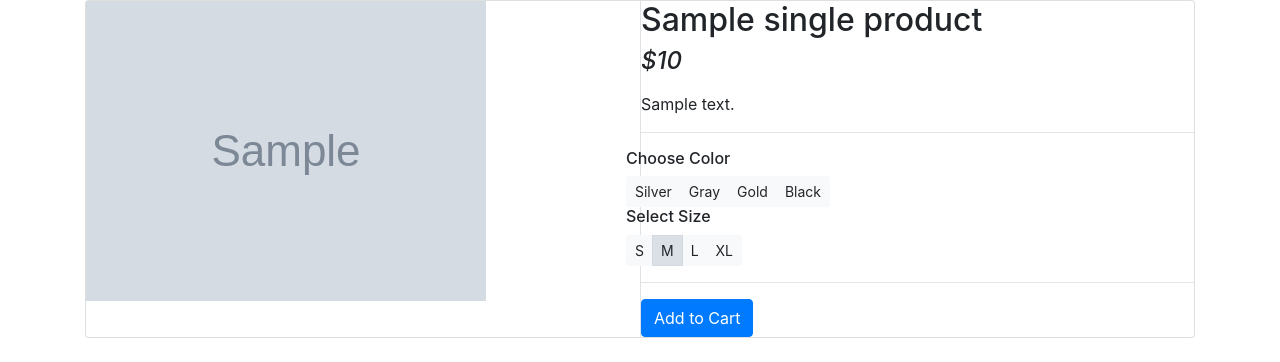
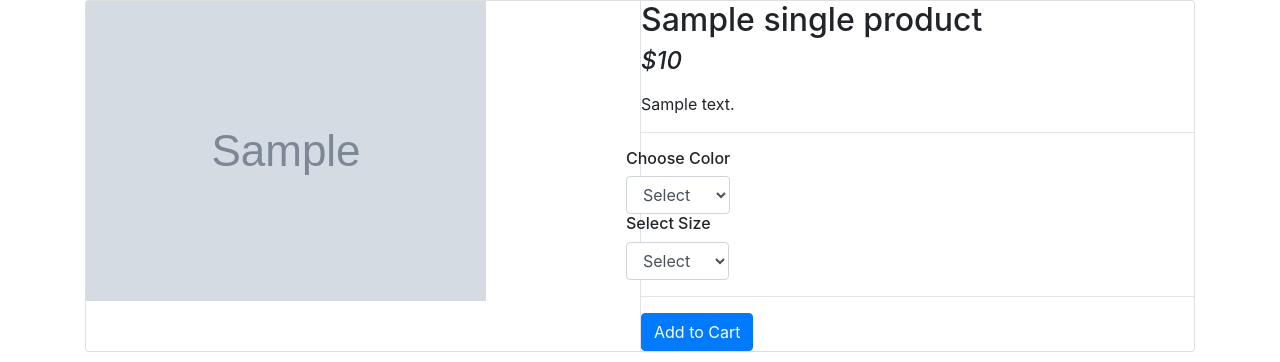
Before and after one commit to Amar-shrestha/django_ecommerce, a Django app: template templates/store/product_detail.html in a window 1280 px wide. Shown: the part 342-704 px from the top of the page. Run offline with Django 3.2, Linux system fonts and the light colour scheme; the template is opened without the code that fills it: most values are stand-ins (such as "Sample title", 1, 10 or a date in 2020); some libraries are stand-ins or nearby versions.

Commit message:
product variation models added

```diff
--- a/templates/store/product_detail.html
+++ b/templates/store/product_detail.html
@@ -18,6 +18,8 @@
 </article> <!-- gallery-wrap .end// -->
 		</aside>
 		<main class="col-md-6 border-left">
+			<form action="{% url 'add_cart' single_product.id %}" method="POST">
+				{% csrf_token %}
 				<article class="content-body">
 
 				<h2 class="title">{{ single_product.product_name }}</h2>
@@ -33,39 +35,23 @@
 					<div class="row">
 						<div class="item-option-select">
 							<h6>Choose Color</h6>
-			<div class="btn-group btn-group-sm btn-group-toggle" data-toggle="buttons">
-			  <label class="btn btn-light">
-			    <input type="radio" name="radio_color"> Silver
-			  </label>
-			  <label class="btn btn-light">
-			    <input type="radio" name="radio_color" > Gray
-			  </label>
-			  <label class="btn btn-light active">
-			    <input type="radio" name="radio_color checked"> Gold
-			  </label>
-			  <label class="btn btn-light">
-			    <input type="radio" name="radio_color"> Black
-			  </label>
-			</div>
+							<select name="color" class="form-control" required>
+								<option value="" disabled selected>Select</option>
+								{% for i in single_product.variation_set.colors %}
+								<option value="{{ i.variation_value | lower }}">{{ i.variation_value | capfirst }}</option>
+								{% endfor %}
+							</select>
 						</div>
 					</div> <!-- row.// -->
 					<div class="row">
 						<div class="item-option-select">
 							<h6>Select Size</h6>
-			<div class="btn-group btn-group-sm btn-group-toggle" data-toggle="buttons">
-			  <label class="btn btn-light">
-			    <input type="radio" name="radio_color"> S
-			  </label>
-			  <label class="btn btn-light active">
-			    <input type="radio" name="radio_color" checked> M
-			  </label>
-			  <label class="btn btn-light">
-			    <input type="radio" name="radio_color"> L
-			  </label>
-			  <label class="btn btn-light">
-			    <input type="radio" name="radio_color"> XL
-			  </label>
-			</div>
+							<select name="size" class="form-control" required>
+								<option value="" disabled selected>Select</option>
+								{% for i in single_product.variation_set.sizes %}
+								<option value="{{ i.variation_value | lower }}">{{ i.variation_value | capfirst }}</option>
+								{% endfor %}
+							</select>
 						</div>
 					</div> <!-- row.// -->
 					<hr>
@@ -75,10 +61,11 @@
 						{% if in_cart %}
 						<a href="{% url 'cart' %}" class="btn  btn-success"><span class="text">View Cart</span> <i class="fas fa-eye"></i></a>
 						{% else %}
-		<a href="{% url 'add_cart' single_product.id %}" class="btn  btn-primary"> <span class="text">Add to Cart</span> <i class="fas fa-shopping-cart"></i></a>
+						<button class="btn  btn-primary"> <span class="text">Add to Cart</span> <i class="fas fa-shopping-cart"></i></button>
 						{% endif %}
 					{% endif %}
 				</article> <!-- product-info-aside .// -->
+			</form>
 		</main> <!-- col.// -->
 	</div> <!-- row.// -->
 </div> <!-- card.// -->
```
Also changed, not shown: carts/views.py (+8 -0 lines), store/admin.py (+8 -2 lines), store/models.py (+25 -0 lines). Lines whose indentation alone changed are shown as unchanged.
